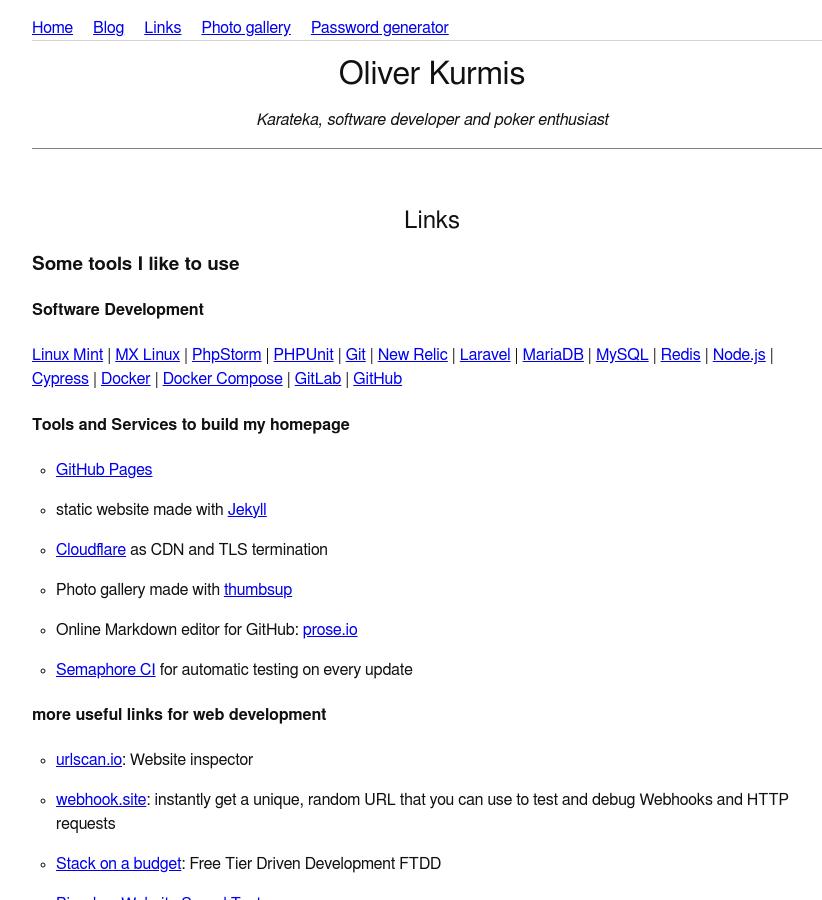
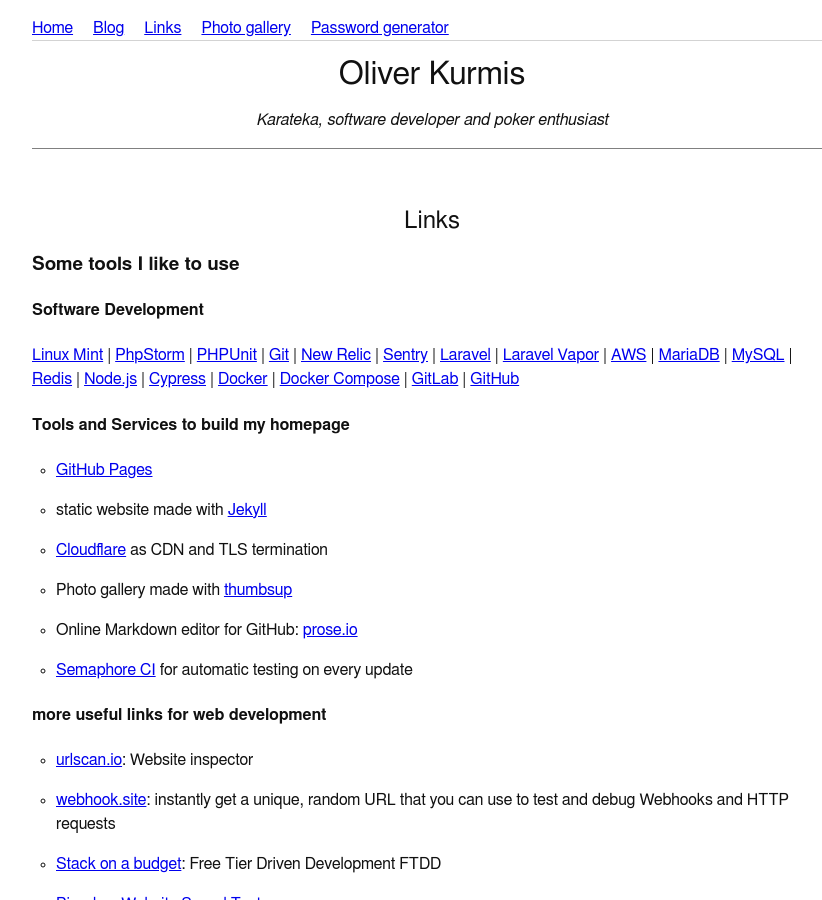
Before and after one commit to oliworx/oliworx.github.com, a Jekyll site: the page built from links.md, in a window 1280 px wide and 900 px high. Shown: the whole window, without its empty margins (208-1030 px from the left). Built offline with Jekyll 4.4.1, drawn with Linux system fonts in a browser that asks for light colours; our own code applies the rules of GitHub Pages for plain Markdown files.

Commit message:
Update Dev tool on links page

```diff
--- a/links.md
+++ b/links.md
@@ -13,12 +13,14 @@
 
 #### Software Development
 [Linux Mint](https://linuxmint.com/)
- | [MX Linux](https://mxlinux.org/)
  | [PhpStorm](https://www.jetbrains.com/phpstorm/)
  | [PHPUnit](https://phpunit.de/)
  | [Git](https://git-scm.com/)
  | [New Relic](https://newrelic.com/)
+ | [Sentry](https://sentry.io/)
  | [Laravel](https://laravel.com/)
+ | [Laravel Vapor](https://vapor.laravel.com/)
+ | [AWS](https://aws.amazon.com/)
  | [MariaDB](https://mariadb.com)
  | [MySQL](https://www.mysql.com/)
  | [Redis](https://redis.io/)
```
